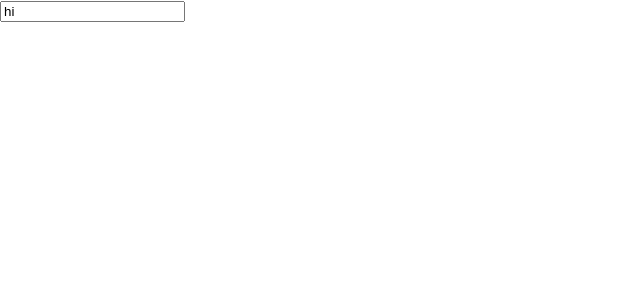
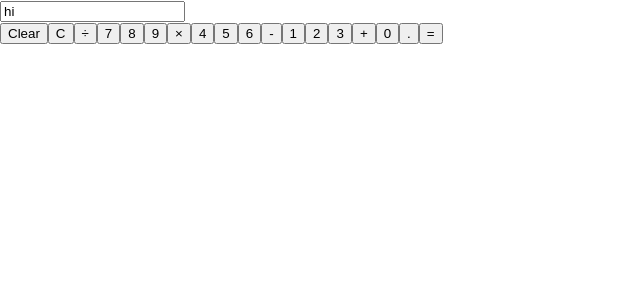
Before and after one commit to janajolovic/calculator-react, a React (Create React App) app: page / in a window 1280 px wide. Shown: the top 300 px of the page, without its empty margins (0-640 px from the left). Built offline with nearby package versions, Linux system fonts and the light colour scheme.

Commit message:
added buttons

```diff
--- a/src/App.js
+++ b/src/App.js
@@ -8,7 +8,24 @@
       <form>
         <input value={result} type="text"/>
         <div className="keypad">
-
+          <button>Clear</button>
+          <button>C</button>
+          <button>&divide;</button>
+          <button>7</button>
+          <button>8</button>
+          <button>9</button>
+          <button>&times;</button>
+          <button>4</button>
+          <button>5</button>
+          <button>6</button>
+          <button>-</button>
+          <button>1</button>
+          <button>2</button>
+          <button>3</button>
+          <button>+</button>
+          <button>0</button>
+          <button>.</button>
+          <button>=</button>
         </div>
       </form>
     </div>
```
